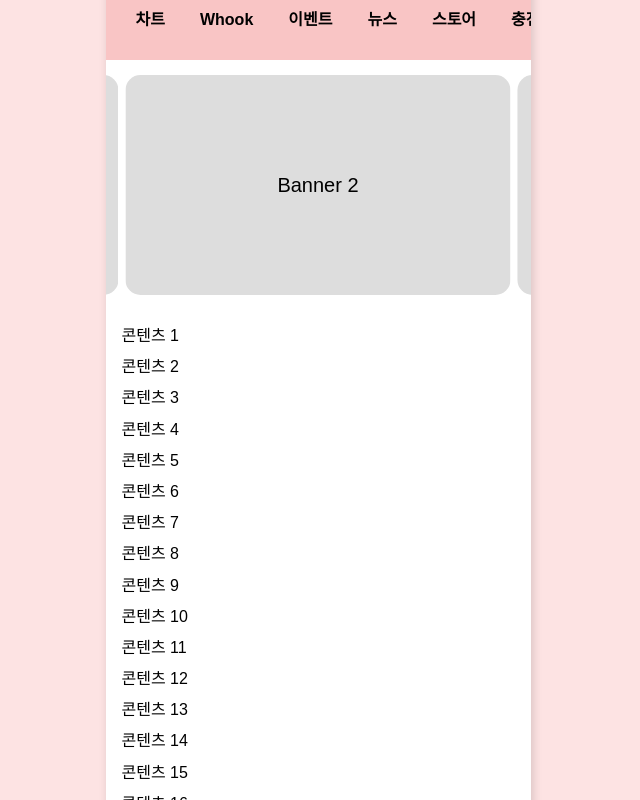
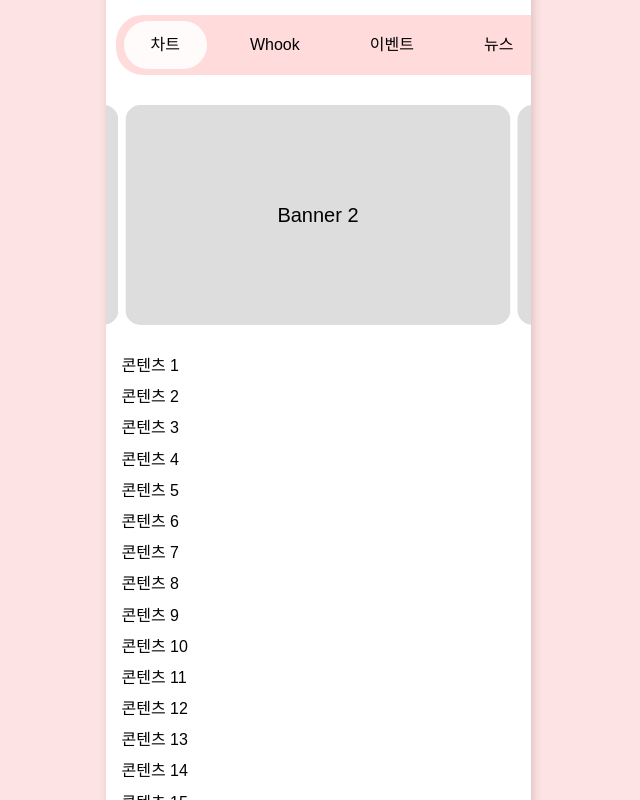
Before and after one commit to jliliflora/codetest-ht, a React (Create React App) app: page / in a window 1280 px wide. Shown: the whole page, without its empty margins (322-962 px from the left). Built offline with nearby package versions, Linux system fonts and the light colour scheme.

Commit message:
Header 기능 추가

```diff
--- a/src/App.tsx
+++ b/src/App.tsx
@@ -1,5 +1,5 @@
 import styled from "styled-components";
-import MobileLayout from "./components/MobileLayout";
+import MobileLayout from "./Components/MobileLayout";
 
 const Wrapper = styled.div`
   height: 100vh;
--- a/src/components/Header.tsx
+++ b/src/components/Header.tsx
@@ -1,15 +1,22 @@
 import styled from "styled-components";
 import { motion } from "framer-motion";
+import { useLayoutEffect, useRef, useState } from "react";
 
 const HeaderWrapper = styled.div`
-  /* margin-top: 100px; */
-  height: 80px;
-  background: #f9c5c5;
+  height: 100px;
+  display: flex;
+  align-items: flex-end;
+  padding-bottom: 10px;
+`;
+
+const MenuWrapper = styled.div`
+  height: 70px;
+  /* background: #f9c5c5; */
   overflow-x: auto;
   white-space: nowrap;
-  /* direction: ltr; */
   display: flex;
   align-items: center;
+  position: relative;
 
   scrollbar-width: none;
   -ms-overflow-style: none;
@@ -20,37 +27,89 @@ const HeaderWrapper = styled.div`
 
 const MotionMenu = styled(motion.ul)`
   display: inline-flex;
-  gap: 35px;
-  padding: 0 30px;
-  /* min-width: max-content; */
-  /* border: 1px solid red; */
+  gap: 30px;
+  margin: 0 10px;
+  padding: 10px 15px;
+  background: #ffdbdb;
+  border-radius: 27px;
+  position: relative;
 `;
 
 const MenuLi = styled.li`
-  font-weight: bold;
   flex: 0 0 auto;
+  padding: 10px 20px;
   cursor: pointer;
-  /* border: 1px solid blue; */
+  position: relative;
+  z-index: 1;
 `;
 
+const MenuBg = styled(motion.div)`
+  position: absolute;
+  top: 6px;
+  height: calc(100% - 12px);
+  border-radius: 25px;
+  background-color: rgba(255, 255, 255, 0.9);
+  z-index: 0;
+`;
+
+const menus = [
+  "차트",
+  "Whook",
+  "이벤트",
+  "뉴스",
+  "스토어",
+  "충전소",
+  "menu1",
+  "menu2",
+];
+
 function Header() {
+  const [selected, setSelected] = useState(menus[0]);
+  const [bgStyle, setBgStyle] = useState({ left: 0, width: 0 });
+  const menuRefs = useRef<{ [key: string]: HTMLLIElement | null }>({});
+
+  useLayoutEffect(() => {
+    const el = menuRefs.current[selected];
+    if (el) {
+      const { offsetLeft, offsetWidth } = el;
+      setBgStyle({
+        left: offsetLeft - 7, // ⬅️ 왼쪽 여백을 더 앞쪽으로!
+        width: offsetWidth + 14, // ⬅️ 전체 너비를 조금 더 넓게!
+      });
+    }
+  }, [selected]);
+
   return (
     <HeaderWrapper>
+      <MenuWrapper>
         <MotionMenu
           drag="x"
           dragConstraints={{ left: -200, right: 0 }}
           dragElastic={0.2}
           whileTap={{ cursor: "grabbing" }}
         >
-        <MenuLi>차트</MenuLi>
-        <MenuLi>Whook</MenuLi>
-        <MenuLi>이벤트</MenuLi>
-        <MenuLi>뉴스</MenuLi>
-        <MenuLi>스토어</MenuLi>
-        <MenuLi>충전소</MenuLi>
-        <MenuLi>Menu1</MenuLi>
-        <MenuLi>Menu2</MenuLi>
+          <MenuBg
+            layoutId="bg"
+            style={{ left: bgStyle.left, width: bgStyle.width }}
+            transition={{
+              type: "tween",
+              duration: 0.5,
+              ease: [0.33, 0, 0.2, 1],
+            }}
+          />
+          {menus.map((menu) => (
+            <MenuLi
+              key={menu}
+              onClick={() => setSelected(menu)}
+              ref={(el) => {
+                menuRefs.current[menu] = el;
+              }}
+            >
+              {menu}
+            </MenuLi>
+          ))}
         </MotionMenu>
+      </MenuWrapper>
     </HeaderWrapper>
   );
 }
--- a/src/components/MobileLayout.tsx
+++ b/src/components/MobileLayout.tsx
@@ -2,6 +2,7 @@ import styled from "styled-components";
 import Header from "./Header";
 import Banner from "./Banner";
 import ContentList from "./ContentList";
+import StatusBar from "./StatusBar";
 
 const Layout = styled.div`
   width: 100%;
@@ -18,26 +19,10 @@ const Layout = styled.div`
   /* border: 1px solid red; */
 `;
 
-const StatusBar = styled.ul`
-  height: 30px; // 혹은 20~30px 등 적당히
-  background-color: #000;
-  display: flex;
-  align-items: center;
-  justify-content: space-between;
-`;
-
-const StatusBarItem = styled.li`
-  color: #fff;
-  padding: 0px 20px;
-`;
-
 function MobileLayout() {
   return (
     <Layout>
-      <StatusBar>
-        <StatusBarItem>10:00</StatusBarItem>
-        <StatusBarItem>10:00</StatusBarItem>
-      </StatusBar>
+      <StatusBar />
       <Header />
       <Banner />
       <ContentList />
--- /dev/null
+++ b/src/components/StatusBar.tsx
@@ -0,0 +1,25 @@
+import styled from "styled-components";
+
+const StatusWrapper = styled.ul`
+  height: 40px; // 혹은 20~30px 등 적당히
+  background-color: #000;
+  display: flex;
+  align-items: center;
+  justify-content: space-between;
+`;
+
+const StatusBarItem = styled.li`
+  color: #fff;
+  padding: 0px 20px;
+`;
+
+function StatusBar() {
+  return (
+    <StatusWrapper>
+      <StatusBarItem>10:00</StatusBarItem>
+      <StatusBarItem>10:00</StatusBarItem>
+    </StatusWrapper>
+  );
+}
+
+export default StatusBar;
```
Lines whose indentation alone changed are shown as unchanged.
